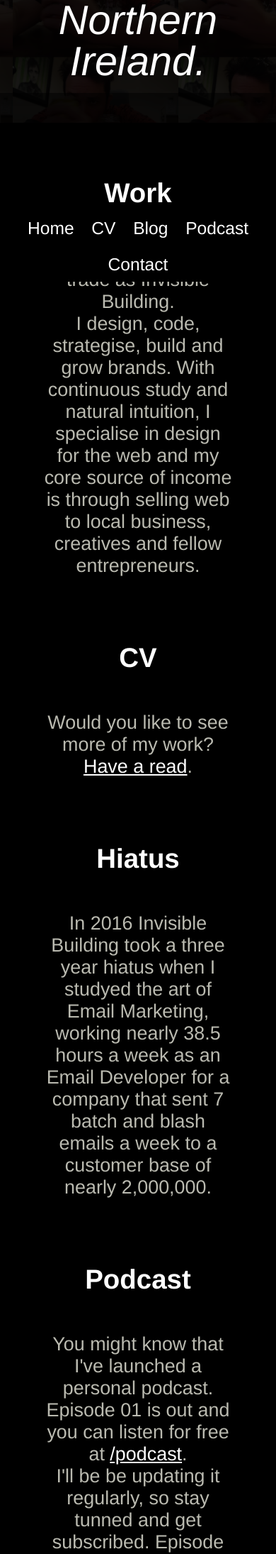
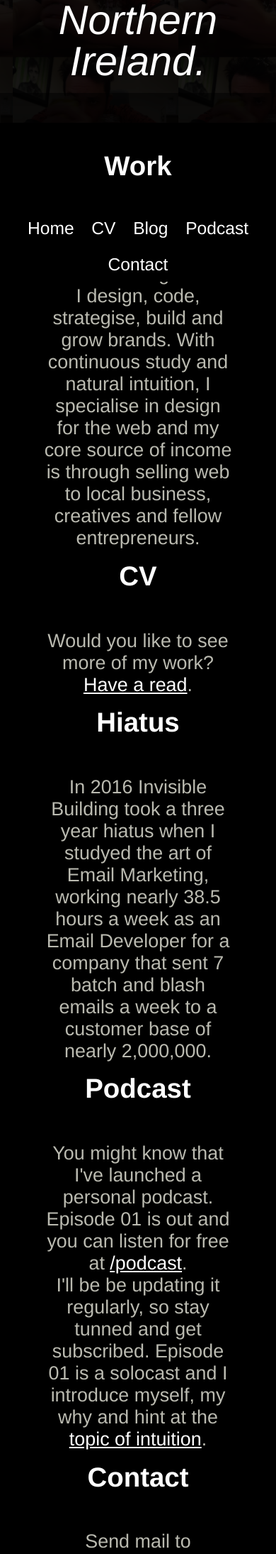
Before and after one commit to theshawe/the-shawe, a Jekyll site: the page built from index.html, in a window 390 px wide. Shown: the part 503-2693 px from the top of the page at 71% size. Built offline with Jekyll 4.4.1, drawn with Linux system fonts in a browser that asks for light colours; comment, search, counter and statistics services are not loaded.

Commit message:
header h2 -1em

```diff
--- a/css/custom/smart.scss
+++ b/css/custom/smart.scss
@@ -182,7 +182,7 @@
 
   .content h2 {
     font-size: 1em;
-    margin-top: 1em;
+    margin-top: -1em;
   }
 
   .content a {
```
Also changed, not shown: 2 other files.
